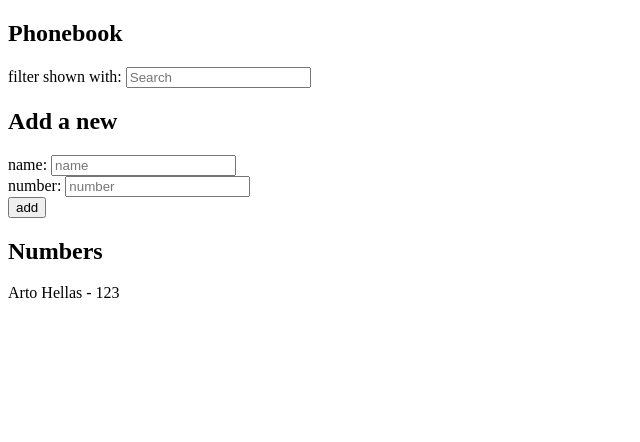
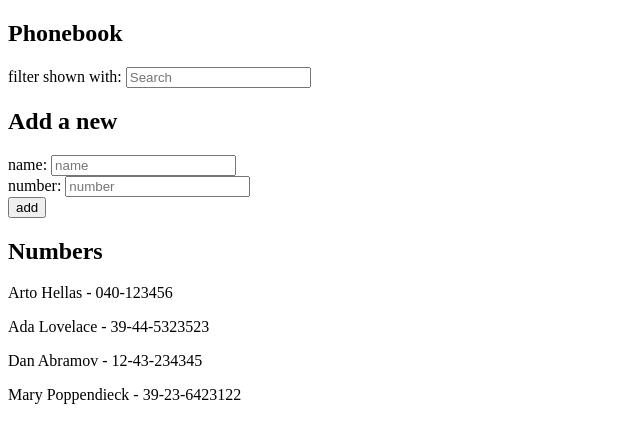
Before and after one commit to klamx/phonebook, a React (Vite) app: page / in a window 1280 px wide. Shown: the top 442 px of the page, without its empty margins (0-640 px from the left). Built offline with nearby package versions, Linux system fonts and the light colour scheme; data requests are answered from the project's data file.

Commit message:
feat: se agrego useEffect para iniciar el estado con axios

```diff
--- a/db.json
+++ b/db.json
@@ -1,22 +1,24 @@
 {
-  "notes": [
+  "persons": [
     {
-      "id": 1,
-      "content": "HTML is easy",
-      "date": "2019-05-30T17:30:31.098Z",
-      "important": true
+      "name": "Arto Hellas",
+      "number": "040-123456",
+      "id": 1
     },
     {
-      "id": 2,
-      "content": "Browser can execute only JavaScript",
-      "date": "2019-05-30T18:39:34.091Z",
-      "important": false
+      "name": "Ada Lovelace",
+      "number": "39-44-5323523",
+      "id": 2
     },
     {
-      "id": 3,
-      "content": "GET and POST are the most important methods of HTTP protocol",
-      "date": "2019-05-30T19:20:14.298Z",
-      "important": true
+      "name": "Dan Abramov",
+      "number": "12-43-234345",
+      "id": 3
+    },
+    {
+      "name": "Mary Poppendieck",
+      "number": "39-23-6423122",
+      "id": 4
     }
   ]
 }
--- a/package.json
+++ b/package.json
@@ -9,6 +9,7 @@
     "serve": "npx json-server --port 3001 --watch db.json"
   },
   "dependencies": {
+    "axios": "^0.27.2",
     "react": "18.0.0",
     "react-dom": "18.0.0"
   },
--- a/src/App.jsx
+++ b/src/App.jsx
@@ -1,13 +1,12 @@
-import { useState } from 'react'
+import { useState, useEffect } from 'react'
 import Form from './components/Form/Form'
 import Contacts from './components/Contacts/Contacts'
 import Filter from './components/Filter/Filter'
 import formValidations from './helpers/formValidations'
+import axios from 'axios'
 
 function App () {
-  const [persons, setPersons] = useState([
-    { name: 'Arto Hellas', number: '123' }
-  ])
+  const [persons, setPersons] = useState([])
   const [newName, setNewName] = useState('')
   const [newNumber, setNewNumber] = useState('')
   const [search, setSearch] = useState('')
@@ -48,6 +47,12 @@
       )
       : persons
 
+  useEffect(() => {
+    axios('http://localhost:3001/persons').then(({ data }) => {
+      setPersons(data)
+    })
+  }, [])
+
   return (
     <div>
       <h2>Phonebook</h2>
--- a/src/main.jsx
+++ b/src/main.jsx
@@ -2,8 +2,4 @@
 import ReactDOM from 'react-dom/client'
 import App from './App'
 
-ReactDOM.createRoot(document.getElementById('root')).render(
-  <React.StrictMode>
-    <App />
-  </React.StrictMode>
-)
+ReactDOM.createRoot(document.getElementById('root')).render(<App />)
```
Also changed, not shown: 1 other file (tests, documents, lock files or other folders).
